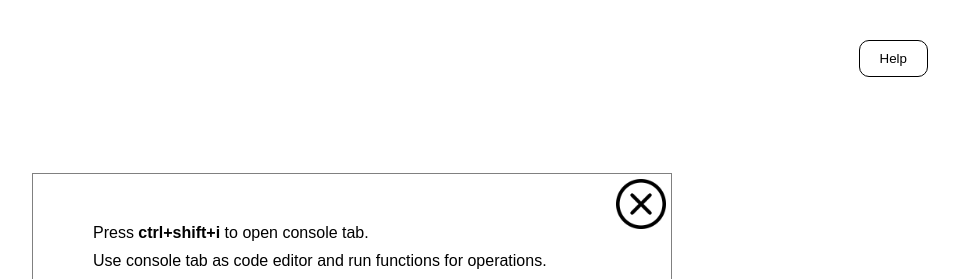
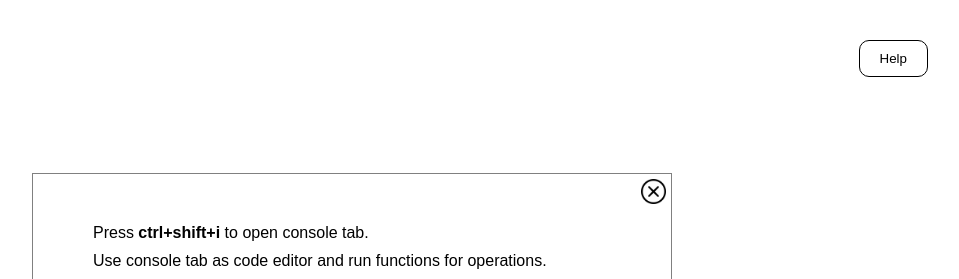
Before and after one commit to dotHP-harshu/js_projects, a plain HTML site: page linked_list/index.html in a window 1280 px wide. Shown: the top 279 px of the page, without its empty margins (288-1247 px from the left). Drawn offline with Linux system fonts and the light colour scheme.

Commit message:
updated icon

```diff
--- a/linked_list/index.html
+++ b/linked_list/index.html
@@ -21,7 +21,7 @@
             <li><b>r_pos(position) </b> : remove element by given position in the list.</li>
             <li><b>r_val(value) </b> : remove firs element by given value in the list.</li>
         </ul>
-        <div id="close" onclick="show_help()"><img src="x-mark.png" alt="close" height="50px" width="50px"></div>
+        <div id="close" onclick="show_help()"><img src="x-mark.png" alt="close" height="25px" width="25px"></div>
         <p class="links">Want code and algorithms for linked list, <a
                 href="https://github.com/dotHP-harshu/DSA/tree/main/Linked_list/" target="_harsh">click here.</a>
         </p>
```
